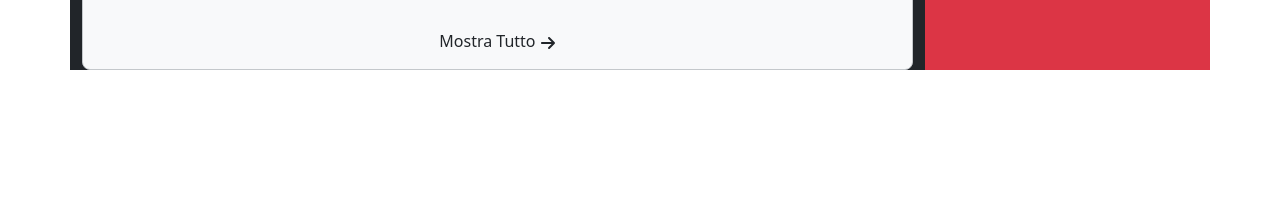
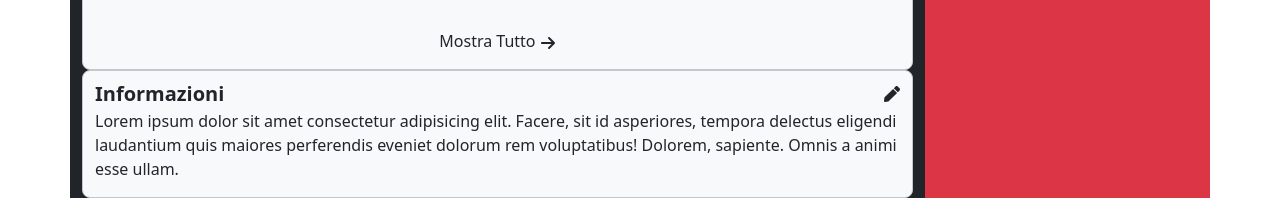
Before and after one commit to tave8/linkedin-clone, a React app: page / in a window 1280 px wide. Shown: the part 670-868 px from the top of the page. Before the commit the page ends 800 px from the top, so only its background shows below. Built offline with nearby package versions, Linux system fonts and the light colour scheme; the HTML template or start-up script is replaced by a standard one.

Commit message:
info done

```diff
--- a/src/components/InfoProfile.jsx
+++ b/src/components/InfoProfile.jsx
@@ -1,4 +1,19 @@
+import { FaPen } from "react-icons/fa";
+
 const InfoProfile = () => {
-  return;
+  return (
+    <>
+      <section className=" bg-light border border-1 border-secondary-subtle rounded-3 container pt-2">
+        <div className="d-flex justify-content-between align-items-center">
+          <p className="m-0 fs-5 fw-semibold">Informazioni</p>
+          <FaPen />
+        </div>
+        <p>
+          Lorem ipsum dolor sit amet consectetur adipisicing elit. Facere, sit id asperiores, tempora delectus eligendi laudantium quis maiores perferendis
+          eveniet dolorum rem voluptatibus! Dolorem, sapiente. Omnis a animi esse ullam.
+        </p>
+      </section>
+    </>
+  );
 };
 export default InfoProfile;
```
